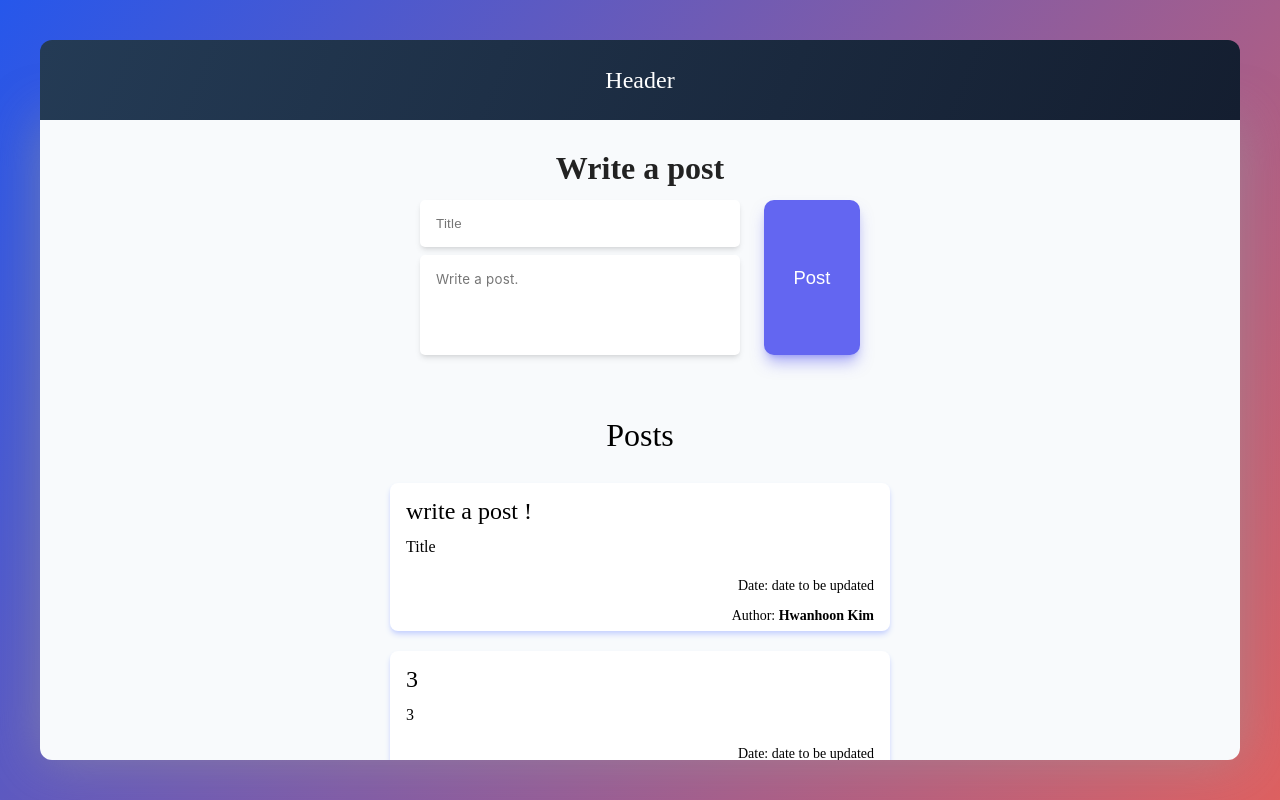
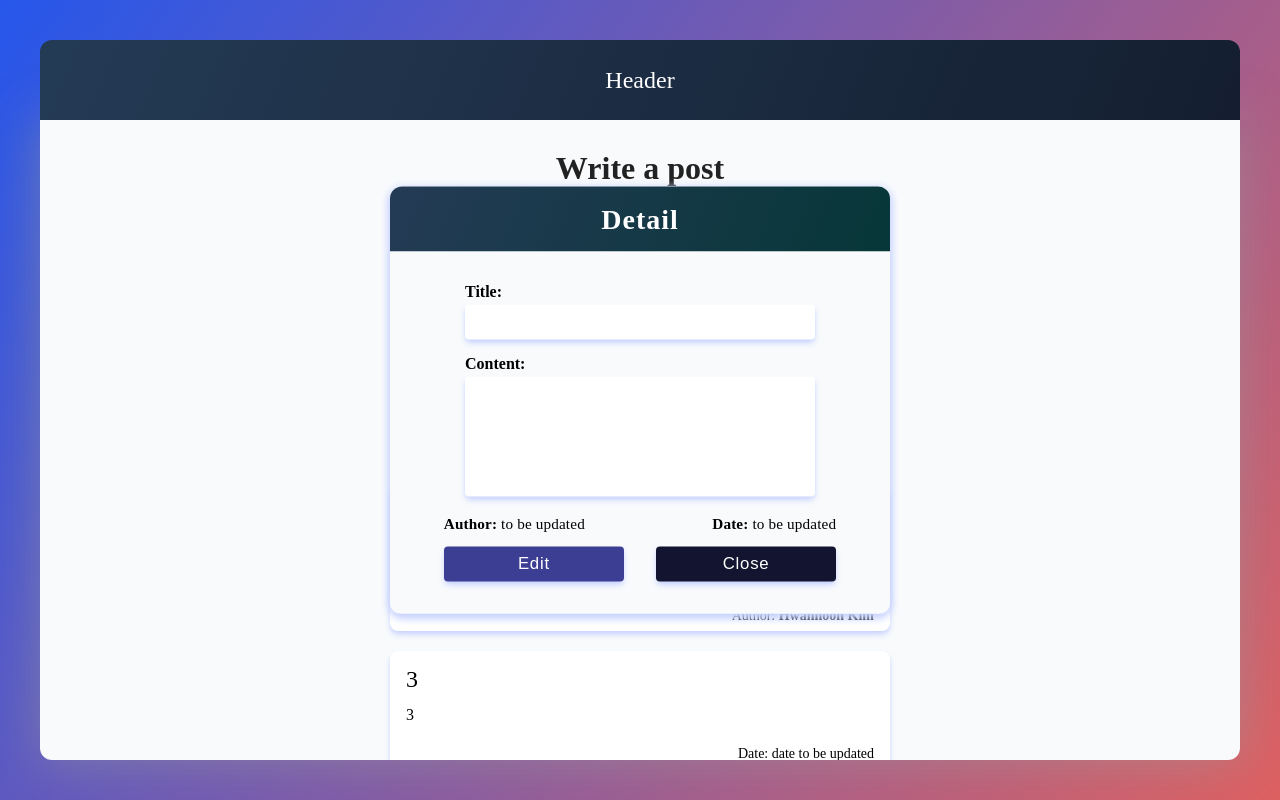
Before and after one commit to kimhwanhoon/react_lv4_assignment, a React (Create React App) app: page / in a window 1280 px wide. Built offline with nearby package versions, Linux system fonts and the light colour scheme; data requests are answered from the project's data file.

Commit message:
detail page 50%

```diff
--- /dev/null
+++ b/src/components/detail/PostDetail.jsx
@@ -0,0 +1,45 @@
+import React from 'react'
+import THEMEContentForPostDetail from './StyledPostDetail'
+
+const PostDetail = () => {
+  return (
+    <THEMEContentForPostDetail>
+      <div id="detail-header">
+        <h1>Detail</h1>
+      </div>
+      <div id="detail-container">
+        <div>
+          <p className="detail-subtitles">Title:</p>
+          <input
+            className="detail-inputs"
+            id="detail-title"
+            type="text"
+            name="title"
+          />
+        </div>
+        <div>
+          <p className="detail-subtitles">Content:</p>
+          <textarea
+            className="detail-inputs"
+            id="detail-content"
+            name="content"
+          ></textarea>
+        </div>
+        <div id="detail-date-container">
+          <p>
+            Author: <span>to be updated</span>
+          </p>
+          <p>
+            Date: <span>to be updated</span>
+          </p>
+        </div>
+        <div id="detail-button-container">
+          <button id="detail-edit-button">Edit</button>
+          <button id="detail-close-button">Close</button>
+        </div>
+      </div>
+    </THEMEContentForPostDetail>
+  )
+}
+
+export default PostDetail
--- /dev/null
+++ b/src/components/detail/StyledPostDetail.js
@@ -0,0 +1,122 @@
+import { styled } from 'styled-components'
+
+const THEMEContentForPostDetail = styled.div`
+  position: fixed;
+  display: flex;
+  flex-direction: column;
+  width: 500px;
+  /* height: 400px; */
+  background-color: #f8fafc;
+  top: 50%;
+  left: 50%;
+  transform: translate(-50%, -50%);
+  border-radius: 12px;
+  box-shadow:
+    0 4px 10px 0px #c7d2fe,
+    0 2px 10px 0px #c7d2fe;
+  transition: all 0.3s ease-in-out 0s;
+
+  #detail-header {
+    display: flex;
+    align-items: center;
+    justify-content: center;
+    background: var(--detail_header);
+    border-radius: 12px 12px 0px 0px;
+    height: 65px;
+    width: 100%;
+    background: linear-gradient(292deg, #073738, #243b55);
+  }
+  #detail-header h1 {
+    font-size: 1.75rem;
+    color: white;
+    font-weight: 700;
+    letter-spacing: 1px;
+  }
+  #detail-container {
+    padding: 2rem;
+    display: flex;
+    flex-direction: column;
+    gap: 1rem;
+    align-items: center;
+    background-color: #f8fafc;
+    border-radius: 0 0 10px 10px;
+  }
+
+  #detail-title {
+    border-radius: 4px;
+    height: 35px;
+    border: none;
+    outline: none;
+    font-size: 1rem;
+    color: #333;
+    background-color: white;
+    box-shadow:
+      0 4px 6px -1px #c7d2fe,
+      0 2px 4px -2px #c7d2fe;
+  }
+
+  #detail-content {
+    border-radius: 4px;
+    height: 120px;
+    border: none;
+    outline: none;
+    font-size: 1rem;
+    color: #333;
+    background-color: white;
+    box-shadow:
+      0 4px 6px -1px #c7d2fe,
+      0 2px 4px -2px #c7d2fe;
+  }
+
+  .detail-subtitles {
+    font-weight: 600;
+    padding-bottom: 0.3rem;
+  }
+
+  .detail-inputs {
+    width: 350px;
+    padding: 1rem;
+  }
+  #detail-date-container {
+    display: flex;
+    justify-content: space-between;
+    width: 90%;
+  }
+  #detail-date-container p {
+    font-size: 0.95rem;
+    font-weight: 600;
+    letter-spacing: 0.15px;
+  }
+  #detail-date-container span {
+    font-weight: 500;
+  }
+
+  #detail-button-container {
+    display: flex;
+    width: 90%;
+    justify-content: space-evenly;
+    gap: 2rem;
+  }
+  #detail-button-container > * {
+    width: 100%;
+    height: 35px;
+    box-shadow:
+      0 4px 6px -1px #c7d2fe,
+      0 2px 4px -2px #c7d2fe;
+    border-radius: 4px;
+    border: none;
+    cursor: pointer;
+    color: white;
+    font-size: 1.05rem;
+    letter-spacing: 0.75px;
+    transition: all 0.3s cubic-bezier(0, 0, 0.2, 1) 0s;
+  }
+
+  #detail-edit-button {
+    background-color: #3c3e93;
+  }
+  #detail-close-button {
+    background-color: #13142f;
+  }
+`
+export default THEMEContentForPostDetail
--- a/src/components/readPosts/ReadPosts.jsx
+++ b/src/components/readPosts/ReadPosts.jsx
@@ -2,6 +2,7 @@ import React, { useEffect } from 'react'
 import { useDispatch, useSelector } from 'react-redux'
 import { styled } from 'styled-components'
 import { __getPosts } from '../../redux/modules/getPosts'
+import Detail from '../../pages/Detail'
 
 const ReadPosts = () => {
   const dispatch = useDispatch()
@@ -39,6 +40,7 @@ const ReadPosts = () => {
           })
         )}
       </div>
+      <Detail />
     </STYLEDcontainer>
   )
 }
--- a/src/pages/Detail.jsx
+++ b/src/pages/Detail.jsx
@@ -1,7 +1,8 @@
-import React from "react";
+import React from 'react'
+import PostDetail from '../components/detail/PostDetail'
 
 const Detail = () => {
-  return <div>Detail</div>;
-};
+  return <PostDetail />
+}
 
-export default Detail;
+export default Detail
```
